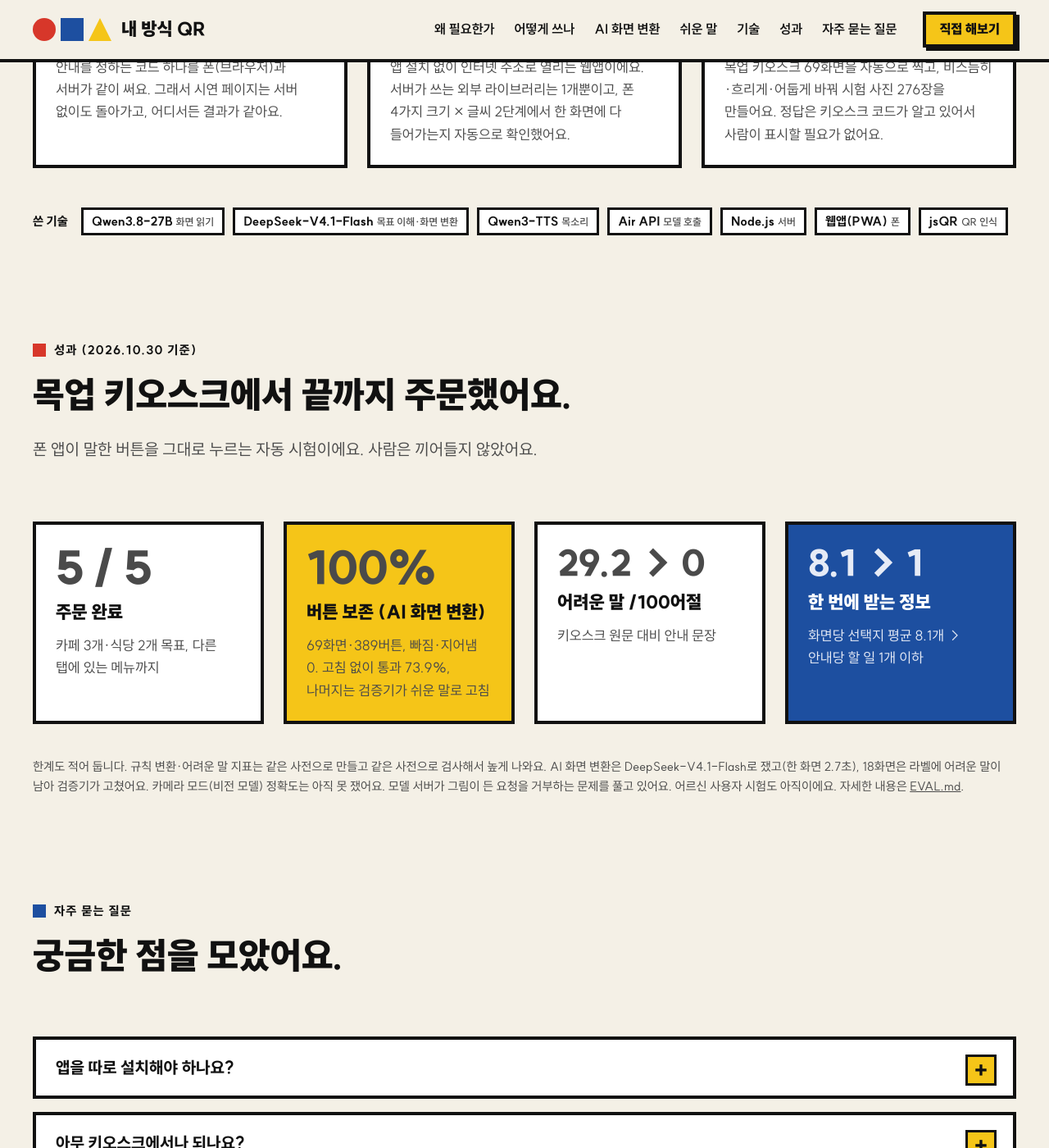
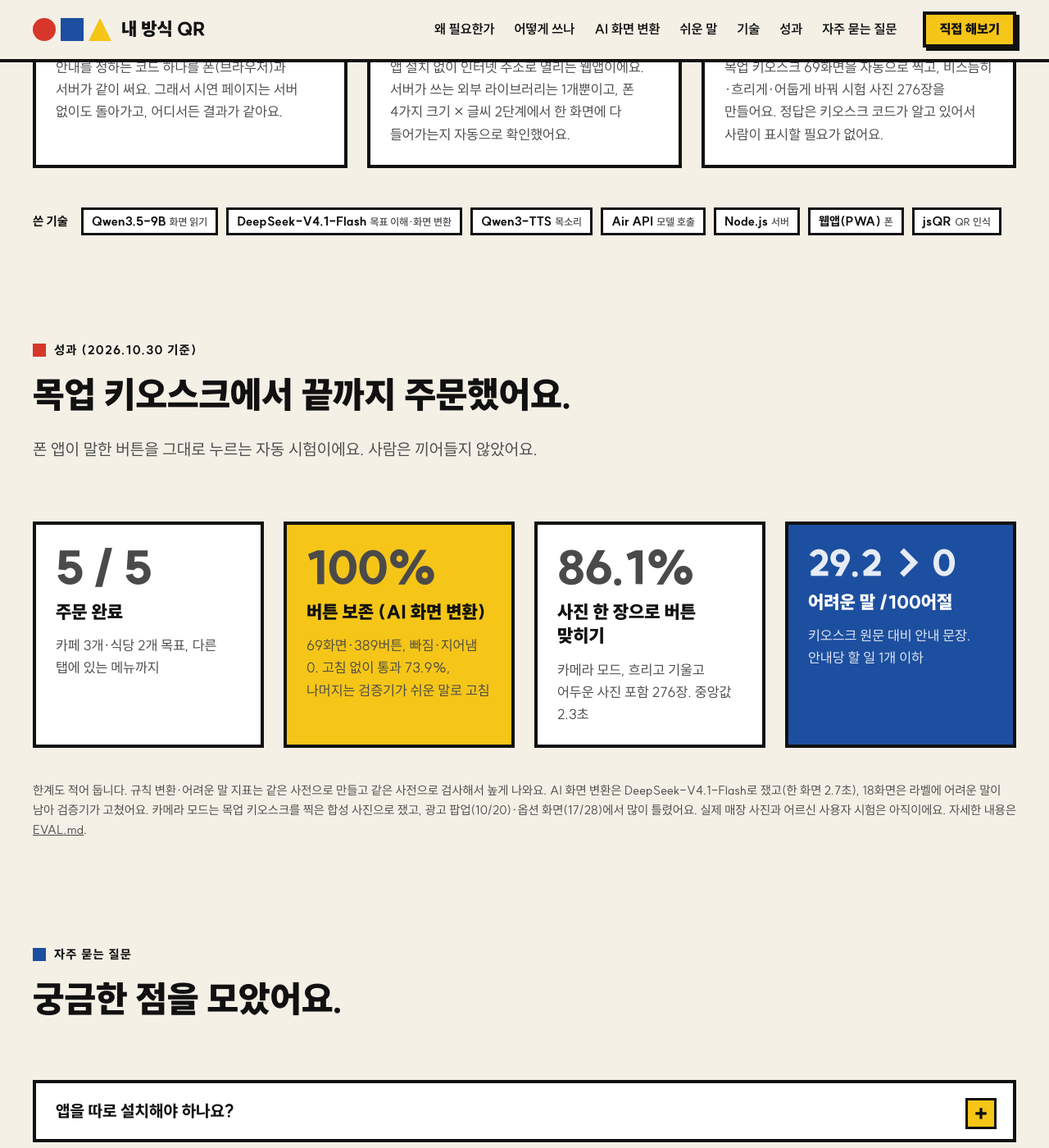
Before and after one commit to dp44rk/dp44rk.github.io, a Jekyll site: the page myway/index.html, which Jekyll copies as it is, in a window 1280 px wide and 1400 px high, scrolled down 6667 px. Shown: the whole window at 82% size. Built offline with Jekyll 4.4.1, drawn with Linux system fonts in a browser that asks for light colours; some of the changed text lies outside the part shown.

Commit message:
myway: 카메라 모드 실측 반영

```diff
--- a/myway/index.html
+++ b/myway/index.html
@@ -169,7 +169,7 @@ if (!matchMedia('(prefers-reduced-motion: reduce)').matches) { document.document
   <section id="modes">
     <div class="wrap grid" data-a-group>
       <div class="sec-head" data-a><p class="eyebrow y">두 가지 모드</p><h2>아무 키오스크에서도, 연동 키오스크에서는 더 쉽게.</h2></div>
-      <article class="card mode span6" data-a><span class="tag">카메라 모드</span><h3>지금 있는 아무 키오스크</h3><ul><li>폰 사진을 비전 모델(Qwen3.8-27B, Air API)이 읽어 버튼·좌표·화면 종류를 정리</li><li>"오른쪽 위, 노란 네모, '포장'" — 위치·색·글자는 규칙 코드로 계산</li><li>키오스크 업체의 협조가 필요 없어요</li></ul></article>
+      <article class="card mode span6" data-a><span class="tag">카메라 모드</span><h3>지금 있는 아무 키오스크</h3><ul><li>폰 사진을 비전 모델(Qwen3.5-9B, Air API)이 읽어 버튼·좌표·화면 종류를 정리</li><li>"오른쪽 위, 노란 네모, '포장'" — 위치·색·글자는 규칙 코드로 계산</li><li>키오스크 업체의 협조가 필요 없어요</li></ul></article>
       <article class="card mode b span6" data-a><span class="tag">연동 모드</span><h3>「내 방식 QR」 배지가 있는 키오스크</h3><ul><li>키오스크에 뜬 QR을 폰으로 찍으면 연결 (원제안자가 고른 방식)</li><li>키오스크 화면을 <b>AI 화면 변환</b>으로 다시 그림</li><li>폰을 내려놓아도 화면이 바뀔 때마다 자동 안내</li></ul></article>
     </div>
   </section>
@@ -237,7 +237,7 @@ if (!matchMedia('(prefers-reduced-motion: reduce)').matches) { document.document
       <article class="card tech span4" data-a><h3><i></i>폰과 서버가 같은 두뇌</h3><p>안내를 정하는 코드 하나를 폰(브라우저)과 서버가 같이 써요. 그래서 시연 페이지는 서버 없이도 돌아가고, 어디서든 결과가 같아요.</p></article>
       <article class="card tech span4" data-a><h3><i></i>설치 없이, 가볍게</h3><p>앱 설치 없이 인터넷 주소로 열리는 웹앱이에요. 서버가 쓰는 외부 라이브러리는 1개뿐이고, 폰 4가지 크기 × 글씨 2단계에서 한 화면에 다 들어가는지 자동으로 확인했어요.</p></article>
       <article class="card tech span4" data-a><h3><i></i>스스로 채점하는 시험장</h3><p>목업 키오스크 69화면을 자동으로 찍고, 비스듬히·흐리게·어둡게 바꿔 시험 사진 276장을 만들어요. 정답은 키오스크 코드가 알고 있어서 사람이 표시할 필요가 없어요.</p></article>
-      <div class="stack" data-a><span class="lbl">쓴 기술</span><span class="tag">Qwen3.8-27B<small>화면 읽기</small></span><span class="tag">DeepSeek-V4.1-Flash<small>목표 이해·화면 변환</small></span><span class="tag">Qwen3-TTS<small>목소리</small></span><span class="tag">Air API<small>모델 호출</small></span><span class="tag">Node.js<small>서버</small></span><span class="tag">웹앱(PWA)<small>폰</small></span><span class="tag">jsQR<small>QR 인식</small></span></div>
+      <div class="stack" data-a><span class="lbl">쓴 기술</span><span class="tag">Qwen3.5-9B<small>화면 읽기</small></span><span class="tag">DeepSeek-V4.1-Flash<small>목표 이해·화면 변환</small></span><span class="tag">Qwen3-TTS<small>목소리</small></span><span class="tag">Air API<small>모델 호출</small></span><span class="tag">Node.js<small>서버</small></span><span class="tag">웹앱(PWA)<small>폰</small></span><span class="tag">jsQR<small>QR 인식</small></span></div>
     </div>
   </section>
 
@@ -246,9 +246,9 @@ if (!matchMedia('(prefers-reduced-motion: reduce)').matches) { document.document
       <div class="sec-head" data-a><p class="eyebrow">성과 (2026.10.30 기준)</p><h2>목업 키오스크에서 끝까지 주문했어요.</h2><p class="lead">폰 앱이 말한 버튼을 그대로 누르는 자동 시험이에요. 사람은 끼어들지 않았어요.</p></div>
       <div class="card span3" data-a><p class="num">5 / 5</p><h3>주문 완료</h3><p>카페 3개·식당 2개 목표, 다른 탭에 있는 메뉴까지</p></div>
       <div class="card span3 y" data-a><p class="num" data-count="100%">100%</p><h3>버튼 보존 (AI 화면 변환)</h3><p>69화면·389버튼, 빠짐·지어냄 0. 고침 없이 통과 73.9%, 나머지는 검증기가 쉬운 말로 고침</p></div>
-      <div class="card span3" data-a><p class="num sm">29.2 → 0</p><h3>어려운 말 /100어절</h3><p>키오스크 원문 대비 안내 문장</p></div>
-      <div class="card span3 b" data-a><p class="num sm">8.1 → 1</p><h3>한 번에 받는 정보</h3><p>화면당 선택지 평균 8.1개 → 안내당 할 일 1개 이하</p></div>
-      <p class="note" data-a>한계도 적어 둡니다. 규칙 변환·어려운 말 지표는 같은 사전으로 만들고 같은 사전으로 검사해서 높게 나와요. AI 화면 변환은 DeepSeek-V4.1-Flash로 쟀고(한 화면 2.7초), 18화면은 라벨에 어려운 말이 남아 검증기가 고쳤어요. 카메라 모드(비전 모델) 정확도는 아직 못 쟀어요. 모델 서버가 그림이 든 요청을 거부하는 문제를 풀고 있어요. 어르신 사용자 시험도 아직이에요. 자세한 내용은 <a href="https://github.com/dp44rk/camelon-mywaykiosk/blob/main/docs/EVAL.md">EVAL.md</a>.</p>
+      <div class="card span3" data-a><p class="num">86.1%</p><h3>사진 한 장으로 버튼 맞히기</h3><p>카메라 모드, 흐리고 기울고 어두운 사진 포함 276장. 중앙값 2.3초</p></div>
+      <div class="card span3 b" data-a><p class="num sm">29.2 → 0</p><h3>어려운 말 /100어절</h3><p>키오스크 원문 대비 안내 문장. 안내당 할 일 1개 이하</p></div>
+      <p class="note" data-a>한계도 적어 둡니다. 규칙 변환·어려운 말 지표는 같은 사전으로 만들고 같은 사전으로 검사해서 높게 나와요. AI 화면 변환은 DeepSeek-V4.1-Flash로 쟀고(한 화면 2.7초), 18화면은 라벨에 어려운 말이 남아 검증기가 고쳤어요. 카메라 모드는 목업 키오스크를 찍은 합성 사진으로 쟀고, 광고 팝업(10/20)·옵션 화면(17/28)에서 많이 틀렸어요. 실제 매장 사진과 어르신 사용자 시험은 아직이에요. 자세한 내용은 <a href="https://github.com/dp44rk/camelon-mywaykiosk/blob/main/docs/EVAL.md">EVAL.md</a>.</p>
     </div>
   </section>
 
@@ -257,7 +257,7 @@ if (!matchMedia('(prefers-reduced-motion: reduce)').matches) { document.document
       <div class="sec-head" data-a><p class="eyebrow b">자주 묻는 질문</p><h2>궁금한 점을 모았어요.</h2></div>
       <div class="faq" data-a-group>
       <details class="faq-item" data-a><summary>앱을 따로 설치해야 하나요?</summary><p>아니요. 주소나 QR로 바로 열리는 웹 앱이에요. 자주 쓰신다면 폰 홈 화면에 추가해 앱처럼 쓸 수 있어요.</p></details>
-      <details class="faq-item" data-a><summary>아무 키오스크에서나 되나요?</summary><p>카메라 모드는 화면이 보이는 키오스크라면 쓸 수 있어요. 다만 사진으로 화면을 읽는 정확도는 아직 재지 못했어요. 「내 방식 QR」 배지가 있는 연동 키오스크는 키오스크가 화면 구조를 직접 알려 주기 때문에 더 정확하고, 화면도 내 방식으로 바뀌어요.</p></details>
+      <details class="faq-item" data-a><summary>아무 키오스크에서나 되나요?</summary><p>카메라 모드는 화면이 보이는 키오스크라면 쓸 수 있어요. 목업 키오스크 사진 276장에서는 누를 버튼을 86.1% 맞혔고, 실제 매장 사진으로는 아직 재지 않았어요. 「내 방식 QR」 배지가 있는 연동 키오스크는 키오스크가 화면 구조를 직접 알려 주기 때문에 더 정확하고, 화면도 내 방식으로 바뀌어요.</p></details>
       <details class="faq-item" data-a><summary>키오스크 업체는 무엇을 해야 하나요?</summary><p>카메라 모드는 아무것도 하지 않아도 돼요. 연동 모드는 화면의 버튼 정보를 보내는 작은 코드와 화면 구석의 QR 배지만 넣으면 돼요. 결제·주문 시스템은 그대로 둬요.</p></details>
       <details class="faq-item" data-a><summary>결제를 AI가 대신하나요?</summary><p>아니요. 버튼을 누르고 카드를 꽂는 건 사용자예요. 결제 화면에서는 금액을 읽어 드리고, "네"라고 확인하기 전에는 결제 버튼을 안내하지 않아요.</p></details>
       <details class="faq-item" data-a><summary>안내가 틀리면 어떻게 되나요?</summary><p>"다시 찍어 주세요"라고 하거나, 같은 화면에서 세 번 막히면 주문 내용을 큰 글씨로 띄워 직원에게 보여 줄 수 있게 해요. 위치와 색은 AI가 아니라 규칙 코드로 계산해서 지어내지 않아요.</p></details>
```
